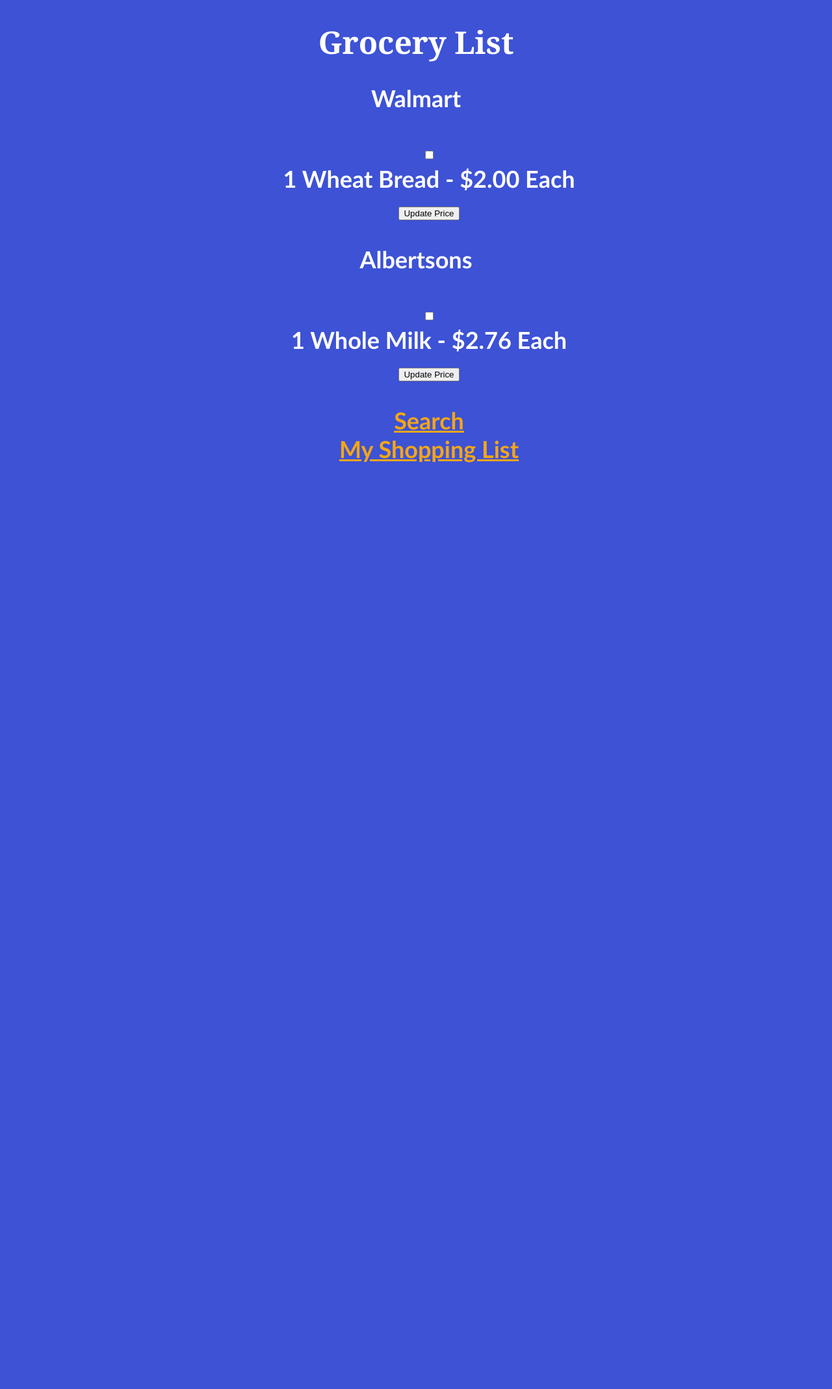
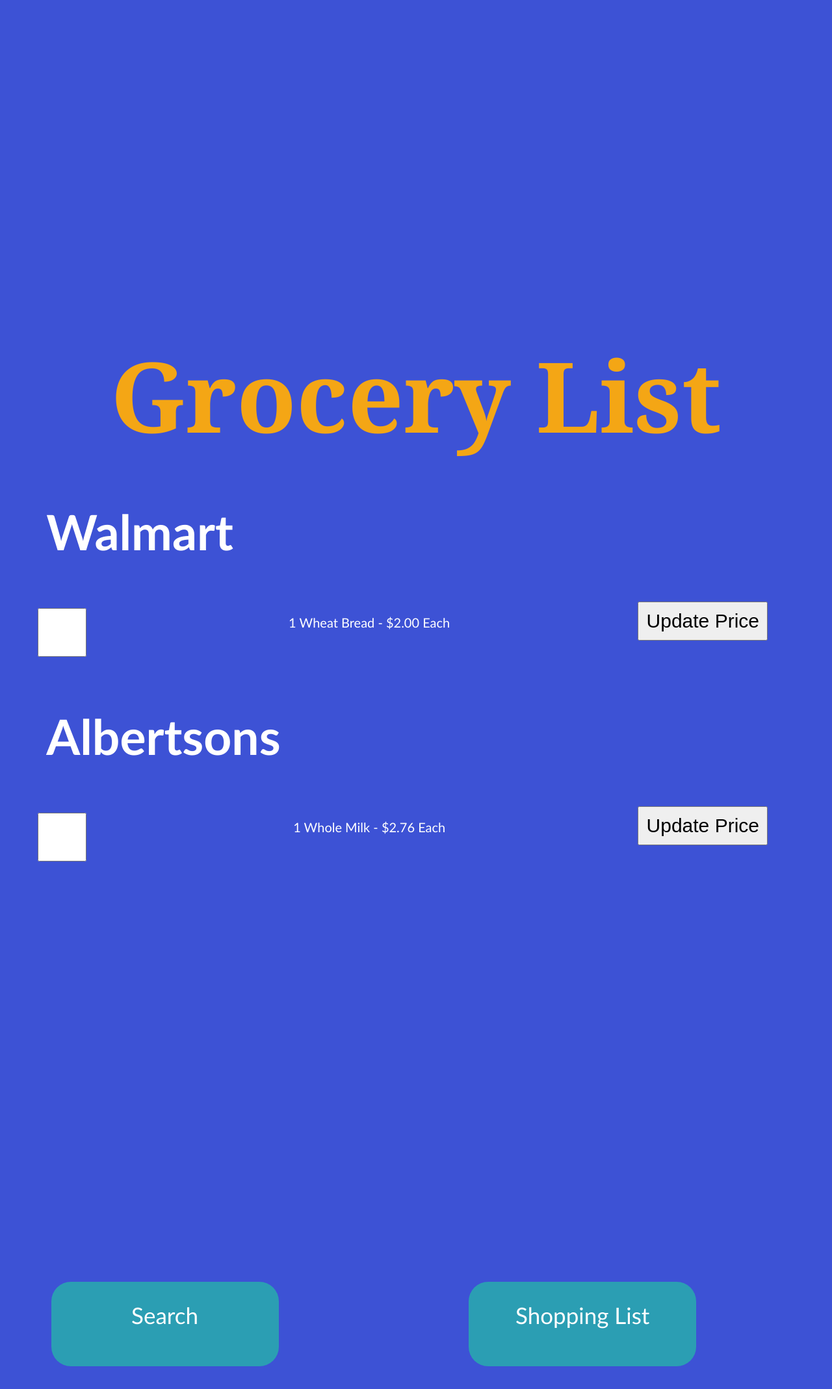
Before and after one commit to danielecollins/senior-capstone, a Django app: page /shopping-list/ in a window 1280 px wide. Shown: the whole page at 65% size. Before the commit the page ends 712 px from the top, so only its background shows below. Run offline with Django 3.2, Linux system fonts and the light colour scheme; data comes from the database, SQL or seed files in the repository; both versions use the stored data as it was after the commit.

Commit message:
css stuff

```diff
--- a/src/grocery/templates/update_price.html
+++ b/src/grocery/templates/update_price.html
@@ -2,9 +2,9 @@
 
 {% block content %}
     <h1>Update the Price of {{ name|title }} at {{ store }}</h1>
-    <form method="POST"> {% csrf_token %}
+    <form id="update-price" method="POST"> {% csrf_token %}
         <label>Price:
-            <input type="number" name="price" placeholder="0.00" step="0.01"/>
+            <input class="btn" type="number" name="price" placeholder="0.00" step="0.01"/>
         </label>
         <input type="submit" value="Save"/>
     </form>
--- a/src/grocery_list/templates/shopping_list.html
+++ b/src/grocery_list/templates/shopping_list.html
@@ -4,78 +4,84 @@
     <h1>Grocery List</h1>
     <!-- Walmart list -->
     {% if walmart_list|length != 0 %}
-        <h2>Walmart<h2>
+        <h2 class="store">Walmart</h2>
     {% endif %}
-    <ul>
+    <ul class="store_list">
         {% for item in walmart_list %}
-            <li>
+            <li class="list_item">
                 <form method="POST"> {% csrf_token %}
                     <input type="hidden" name="id" value="{{ item.id }}"/>
                     <input type="hidden" name="quantity" value="{{ item.quantity }}"/>
-                    <input type="checkbox" name="bought" onchange="this.form.submit()"/>
+                    <input class="checkbox" type="checkbox" name="bought" onchange="this.form.submit()"/>
                 </form>
+                <p>
                     {{ item.quantity }}  {{ item.name|title }} -
                     {% if item.price is None %}
                         ???
                     {% else %}
                         ${{ item.price }} Each
                     {% endif %}
+                </p>
                 <form action="/update-price/" method="GET">
                     <input type="hidden" name="store" value="Walmart"/>
                     <input type="hidden" name="name" value="{{ item.name }}"/>
-                    <input type="submit" value="Update Price"/>
+                    <input class="btn" type="submit" value="Update Price"/>
                 </form>
             </li>
         {% endfor %}
     </ul>
     <!-- Broulim's list -->
     {% if broulims_list|length != 0 %}
-        <h2>Broulim's<h2>
+        <h2 class="store">Broulim's</h2>
     {% endif %}
-    <ul>
+    <ul class="store_list">
         {% for item in broulims_list %}
-            <li>
+            <li class="list_item">
                 <form method="POST"> {% csrf_token %}
                     <input type="hidden" name="id" value="{{ item.id }}"/>
                     <input type="hidden" name="quantity" value="{{ item.quantity }}"/>
-                    <input type="checkbox" name="bought" onChange="this.form.submit()"/>
+                    <input class="checkbox" type="checkbox" name="bought" onChange="this.form.submit()"/>
                 </form>
+                <p>
                     {{ item.quantity }}  {{ item.name|title }} -
                     {% if item.price is None %}
                         ???
                     {% else %}
                         ${{ item.price }} Each
                     {% endif %}
+                </p>
                 <form action="/update-price/" method="GET">
                     <input type="hidden" name="store" value="Broulims"/>
                     <input type="hidden" name="name" value="{{ item.name }}"/>
-                    <input type="submit" value="Update Price"/>
+                    <input class="btn" type="submit" value="Update Price"/>
                 </form>
             </li>
         {% endfor %}
     </ul>
     <!-- Albertsons list -->
     {% if albertsons_list|length != 0 %}
-        <h2>Albertsons<h2>
+        <h2 class="store">Albertsons</h2>
     {% endif %}
-    <ul>
+    <ul class="store_list">
         {% for item in albertsons_list %}
-            <li>
+            <li class="list_item">
                 <form method="POST"> {% csrf_token %}
                     <input type="hidden" name="id" value="{{ item.id }}"/>
                     <input type="hidden" name="quantity" value="{{ item.quantity }}"/>
-                    <input type="checkbox" name="bought" onChange="this.form.submit()"/>
+                    <input class="checkbox" type="checkbox" name="bought" onChange="this.form.submit()"/>
                 </form>
+                <p>
                     {{ item.quantity }}  {{ item.name|title }} -
                     {% if item.price is None %}
                         ???
                     {% else %}
                         ${{ item.price }} Each
                     {% endif %}
+                </p>
                 <form action="/update-price/" method="GET">
                     <input type="hidden" name="store" value="Albertsons"/>
                     <input type="hidden" name="name" value="{{ item.name }}"/>
-                    <input type="submit" value="Update Price"/>
+                    <input class="btn" type="submit" value="Update Price"/>
                 </form>
             </li>
         {% endfor %}
--- a/src/static/css/styles.css
+++ b/src/static/css/styles.css
@@ -1,19 +1,135 @@
+/*General*/
 body {
     background-color: #3D52D5;
     color: white;
-    font-size: x-large;
     font-family:'Trebuchet MS', 'Lucida Sans Unicode', 'Lucida Grande', 'Lucida Sans', Arial, sans-serif;
     text-align: center;
 }
 
 h1 {
     font-family: Cambria, Cochin, Georgia, Times, 'Times New Roman', serif;
+    font-size: 150px;
+    margin-top: 40%;
+    margin-bottom: 5%;
+    color: #F4A615;
+}
+
+h2 {
+    font-size: 100px;
+    margin-bottom: 5%;
+}
+
+.btn {
+    font-size: 30px;
+    width: 200px;
+    height: 60px;
+
+}
+
+/*Sub title*/
+.sub-title {
+    font-size: 45px;
+    margin: 0;
+}
+
+/*Forms*/
+form {
+    width: fit-content;
+    height: 100px;
+    margin-top: 0;
+    margin-left: 5%;
+    margin-right: 5%;
+
+}
+
+#search-form {
+    margin-top: 20%;
+}
+
+.search {
+    font-size: 60px;
+    height: 120px;
+}
+
+#go-btn {
+    height: 126px;
+}
+
+
+/*Nav*/
+ul {
+    list-style: none;
+}
+
+#nav {
+    display: grid;
+    grid-template-columns: 50% 50%;
+    margin-top: 50%;
+    font-size: 35px;
+}
+
+#nav li {
+    border-radius: 30px;
+    background-color: #2B9EB3;
+    height: 100px;
+}
+
+.nav-link {
+    width: 350px;
+    padding-top: 30px;
+    padding-bottom: 0px;
+}
+
+#search-link {
+    margin-right: 10%;
+    margin-left: 5%;
+}
+
+#list-link {
+    margin-left: 10%;
+    margin-right: 15%;
 }
 
 a {
-    color: #F4A615;
+    color: white;
+    text-decoration: none;
 }
 
-ul {
-    list-style: none;
+/*Shopping list*/
+.store {
+    font-size: 75px;
+    margin-bottom: 5%;
+    text-align: left;
+    margin-left: 5%;
 }
+
+.store_list {
+    margin-top: 2%;
+}
+
+.list_item {
+    font-size: 20px;
+    display: grid;
+    grid-template-columns: 10% 65% 25%;
+}
+
+input.checkbox {
+    width: 75px;
+    height: 75px;
+    margin-top: 10px;
+}
+
+/*Search Results*/
+#click-here {
+    color: #F4A615;
+    text-decoration: underline;
+}
+
+/*Fields*/
+.result-btn {
+    margin-left: 165%;
+}
+
+.update-price {
+
+}
--- a/src/templates/navbar.html
+++ b/src/templates/navbar.html
@@ -1,6 +1,6 @@
 <nav>
     <ul id="nav">
-        <li><a href="/">Search</a></li>
-        <li><a href="/shopping-list">My Shopping List</a></li>
+        <li id="search-link" class="nav-link"><a href="/">Search</a></li>
+        <li id="list-link" class="nav-link"><a href="/shopping-list">Shopping List</a></li>
     </ul>
 </nav>
```
Also changed, not shown: src/grocery/templates/home.html (+4 -4 lines), src/grocery/templates/search_results.html (+6 -6 lines), src/db.sqlite3. Lines whose indentation alone changed are shown as unchanged.
